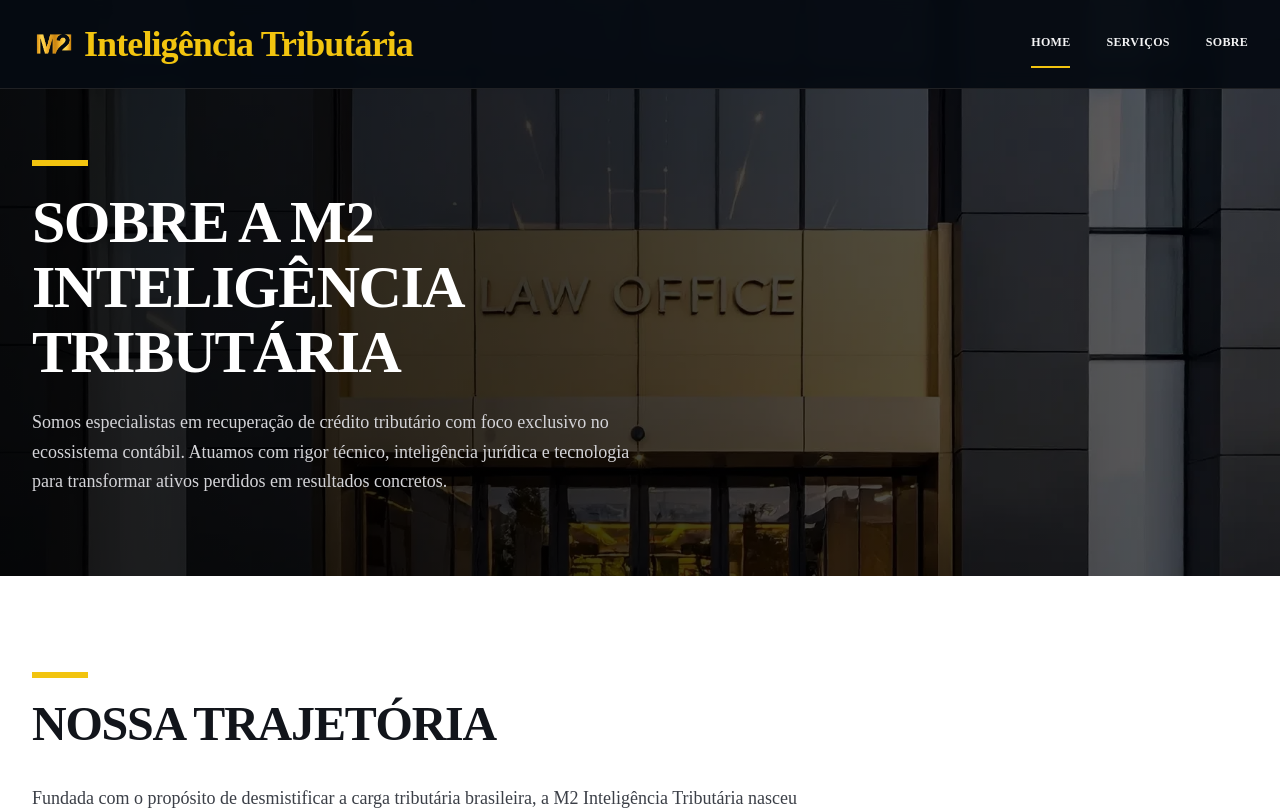
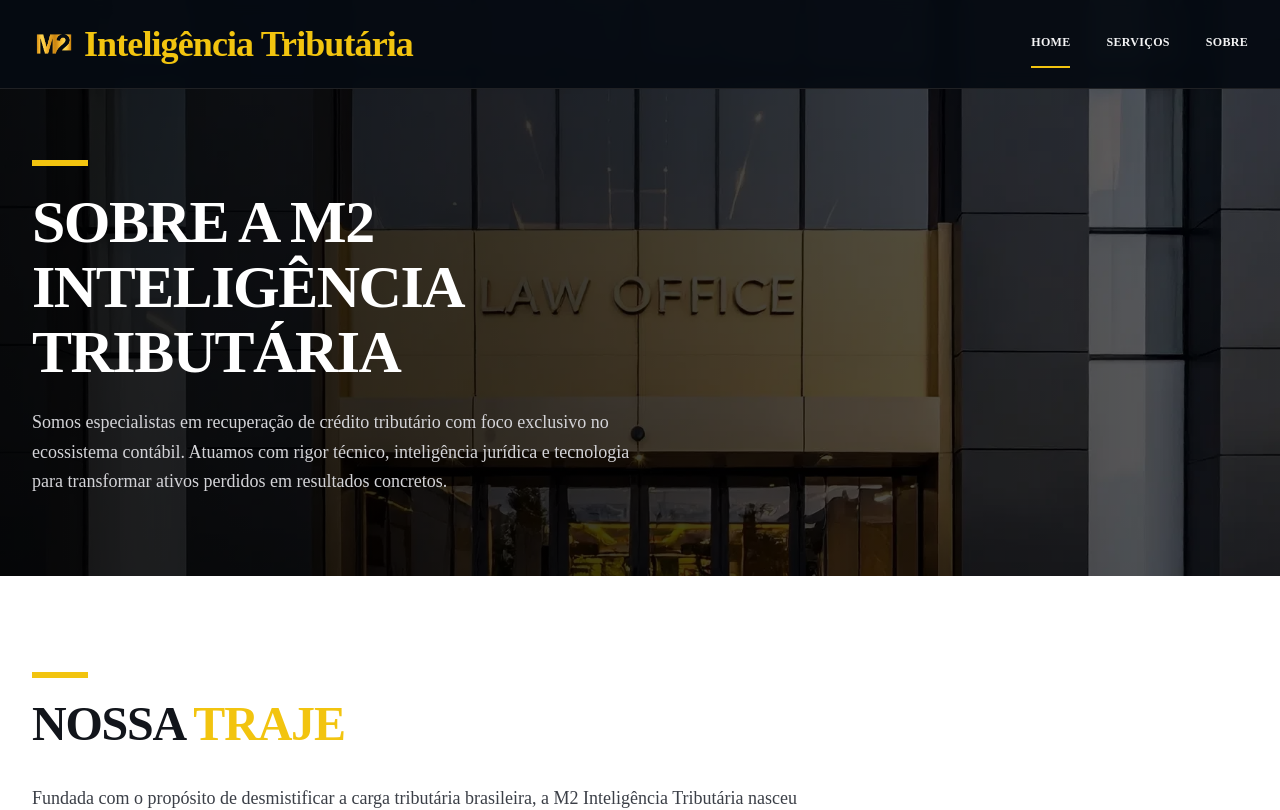
Before and after one commit to evituu/m2-inteligencia-tributaria, a Next.js app: page /sobre in a window 1280 px wide. Shown: the top 810 px of the page. Built offline with nearby package versions, Linux system fonts and the light colour scheme.

Commit message:
feat(trajetório): criação de efeito de surgimento e de digitação

```diff
--- a/app/globals.css
+++ b/app/globals.css
@@ -157,3 +157,8 @@
   animation: float-fast 5.2s ease-in-out infinite;
   animation-delay: 1.8s;
 }
+
+@keyframes blink-cursor {
+  0%, 100% { opacity: 1; }
+  50% { opacity: 0; }
+}
--- a/app/sobre/_components/CompanyStorySection.tsx
+++ b/app/sobre/_components/CompanyStorySection.tsx
@@ -1,3 +1,6 @@
+import { TypingText } from "@/components/animations/TypingText";
+import { SlideIn } from "@/components/animations/SlideIn";
+
 export function CompanyStorySection() {
   return (
     <section className="bg-white py-16 md:py-24">
@@ -5,15 +8,26 @@ export function CompanyStorySection() {
         <div className="max-w-[780px]">
           <span className="mb-5 block h-1.5 w-14 bg-[#f2c40f]" />
           <h2 className="text-4xl font-black uppercase leading-[1.08] tracking-tight text-[#12151b] md:text-5xl">
-            Nossa Trajetória
+            Nossa{" "}
+            <TypingText
+              text="Trajetória"
+              typingSpeed={90}
+              deletingSpeed={55}
+              pauseAfterTyping={1200}
+              restartInterval={4000}
+              className="text-[#f2c40f]"
+            />
           </h2>
 
+          <SlideIn from="left" delay={250} duration={1000}>
             <p className="mt-8 text-base leading-8 text-[#3b3f47] md:text-lg">
               Fundada com o propósito de desmistificar a carga tributária
               brasileira, a M2 Inteligência Tributária nasceu da visão de
               especialistas inconformados com as ineficiências do sistema.
             </p>
+          </SlideIn>
 
+          <SlideIn from="right" delay={300} duration={1000}>
             <p className="mt-5 text-base leading-8 text-[#3b3f47] md:text-lg">
               Ao longo de nossa história, construímos uma metodologia sólida e
               transparente, recuperando milhões em ativos para empresas de
@@ -21,6 +35,7 @@ export function CompanyStorySection() {
               perenidade e a saúde financeira de cada cliente que confia em nossa
               expertise.
             </p>
+          </SlideIn>
         </div>
       </div>
     </section>
--- a/app/sobre/_components/LeadershipSection.tsx
+++ b/app/sobre/_components/LeadershipSection.tsx
@@ -2,13 +2,13 @@ import Image from "next/image";
 
 const leaders = [
   {
-    name: "Dr. Roberto Mendes",
+    name: "Veimar Barroso",
     role: "Sócio-fundador | Diretor Tributário",
     description:
       "Com mais de 15 anos de experiência em auditoria fiscal e contencioso tributário, lidera as operações de recuperação de créditos com foco em mitigação de riscos e conformidade legal.",
   },
   {
-    name: "Dra. Camila Machado",
+    name: "Nilce",
     role: "Sócia-fundadora | Diretora Estratégica",
     description:
       "Especialista em planejamento tributário corporativo. Sua visão analítica garante que cada projeto executado maximize a eficiência fiscal e fortaleça o caixa das empresas parceiras.",
--- /dev/null
+++ b/components/animations/SlideIn.tsx
@@ -0,0 +1,64 @@
+"use client";
+
+import { useEffect, useRef, useState } from "react";
+import { cn } from "@/lib/utils";
+
+interface SlideInProps {
+  from?: "left" | "right" | "bottom";
+  delay?: number;
+  duration?: number;
+  distance?: number;
+  className?: string;
+  children: React.ReactNode;
+}
+
+export function SlideIn({
+  from = "left",
+  delay = 0,
+  duration = 600,
+  distance = 40,
+  className,
+  children,
+}: SlideInProps) {
+  const ref = useRef<HTMLDivElement>(null);
+  const [visible, setVisible] = useState(false);
+
+  useEffect(() => {
+    const el = ref.current;
+    if (!el) return;
+
+    const observer = new IntersectionObserver(
+      ([entry]) => {
+        if (entry.isIntersecting) {
+          setVisible(true);
+          observer.disconnect();
+        }
+      },
+      { threshold: 0.15 }
+    );
+
+    observer.observe(el);
+    return () => observer.disconnect();
+  }, []);
+
+  const initial: Record<string, string> = {
+    left: `translateX(-${distance}px)`,
+    right: `translateX(${distance}px)`,
+    bottom: `translateY(${distance}px)`,
+  };
+
+  return (
+    <div
+      ref={ref}
+      className={cn("overflow-hidden", className)}
+      style={{
+        transform: visible ? "translate(0, 0)" : initial[from],
+        opacity: visible ? 1 : 0,
+        transition: `transform ${duration}ms cubic-bezier(0.25, 0.46, 0.45, 0.94) ${delay}ms, opacity ${duration}ms ease ${delay}ms`,
+        willChange: "transform, opacity",
+      }}
+    >
+      {children}
+    </div>
+  );
+}
--- /dev/null
+++ b/components/animations/TypingText.tsx
@@ -0,0 +1,75 @@
+"use client";
+
+import { useEffect, useState } from "react";
+
+interface TypingTextProps {
+  text: string;
+  typingSpeed?: number;
+  deletingSpeed?: number;
+  pauseAfterTyping?: number;
+  restartInterval?: number;
+  className?: string;
+}
+
+export function TypingText({
+  text,
+  typingSpeed = 300,
+  deletingSpeed = 300,
+  pauseAfterTyping = 4000,
+  restartInterval = 1000,
+  className,
+}: TypingTextProps) {
+  const [displayed, setDisplayed] = useState("");
+  const [phase, setPhase] = useState<"typing" | "pausing" | "deleting" | "waiting">(
+    "typing"
+  );
+
+  useEffect(() => {
+    let timeout: ReturnType<typeof setTimeout>;
+
+    if (phase === "typing") {
+      if (displayed.length < text.length) {
+        timeout = setTimeout(() => {
+          setDisplayed(text.slice(0, displayed.length + 1));
+        }, typingSpeed);
+      } else {
+        timeout = setTimeout(() => setPhase("pausing"), pauseAfterTyping);
+      }
+    }
+
+    if (phase === "pausing") {
+      timeout = setTimeout(() => setPhase("deleting"), 0);
+    }
+
+    if (phase === "deleting") {
+      if (displayed.length > 0) {
+        timeout = setTimeout(() => {
+          setDisplayed(text.slice(0, displayed.length - 1));
+        }, deletingSpeed);
+      } else {
+        timeout = setTimeout(() => setPhase("waiting"), restartInterval - pauseAfterTyping - text.length * typingSpeed - text.length * deletingSpeed);
+      }
+    }
+
+    if (phase === "waiting") {
+      timeout = setTimeout(() => {
+        setPhase("typing");
+      }, 300);
+    }
+
+    return () => clearTimeout(timeout);
+  }, [displayed, phase, text, typingSpeed, deletingSpeed, pauseAfterTyping, restartInterval]);
+
+  return (
+    <span className={className}>
+      {displayed}
+      <span
+        aria-hidden="true"
+        className="ml-0.5 inline-block h-[0.8em] w-[2px] bg-current align-baseline opacity-90"
+        style={{
+          animation: "blink-cursor 0.7s step-end infinite",
+        }}
+      />
+    </span>
+  );
+}
```
Lines whose indentation alone changed are shown as unchanged.
